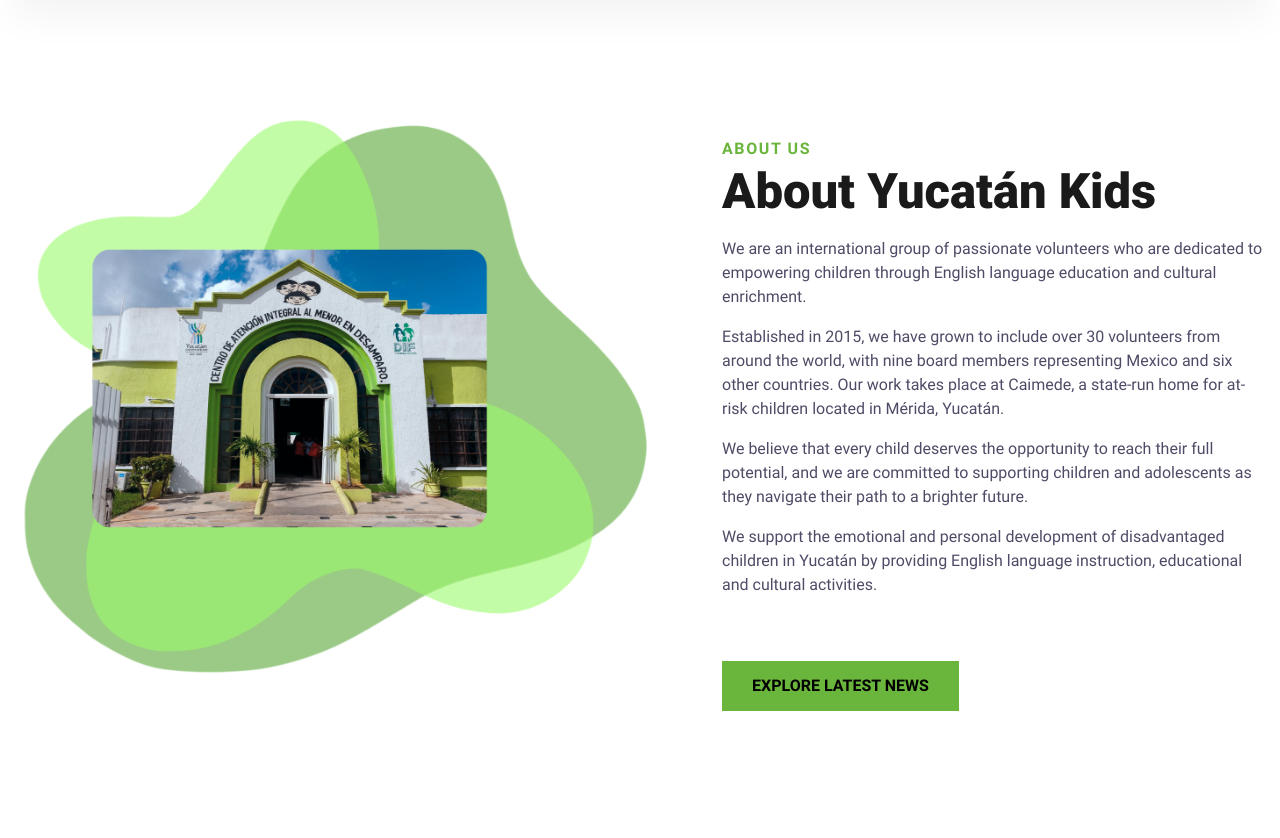
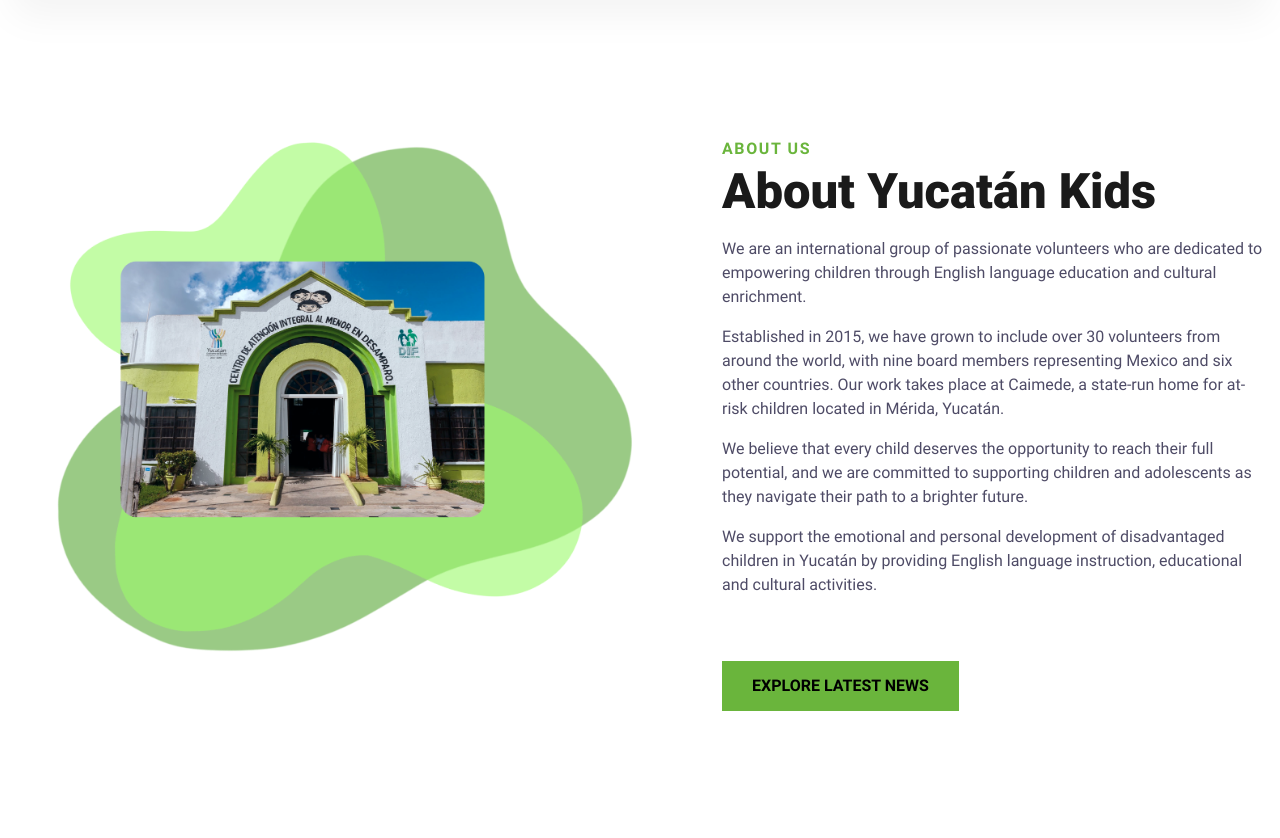
Before and after one commit to yucatankids/yucatankids, an Eleventy site: page src/index.html in a window 1280 px wide. Shown: the part 1140-1978 px from the top of the page. Built offline with nearby package versions, Linux system fonts and the light colour scheme; Eleventy itself is replaced by a stand-in of ours; files that its build step writes are made by us from their sources.

Commit message:
Caimede theme picture size updates

```diff
--- a/src/css/local.less
+++ b/src/css/local.less
@@ -41,12 +41,12 @@
                 height: 100%;
                 width: 100%;
                 /* makes image act like a background image */
-                object-fit: cover;
+                object-fit: scale-down;
             }
         }
 
         .cs-picture1 {
-            width: 44.625em;
+            width: 45.625em;
             height: 36.3125em;
             left: 0;
             top: 0;
```
Also changed, not shown: src/_includes/base.html (+0 -7 lines), src/css/local.css.
